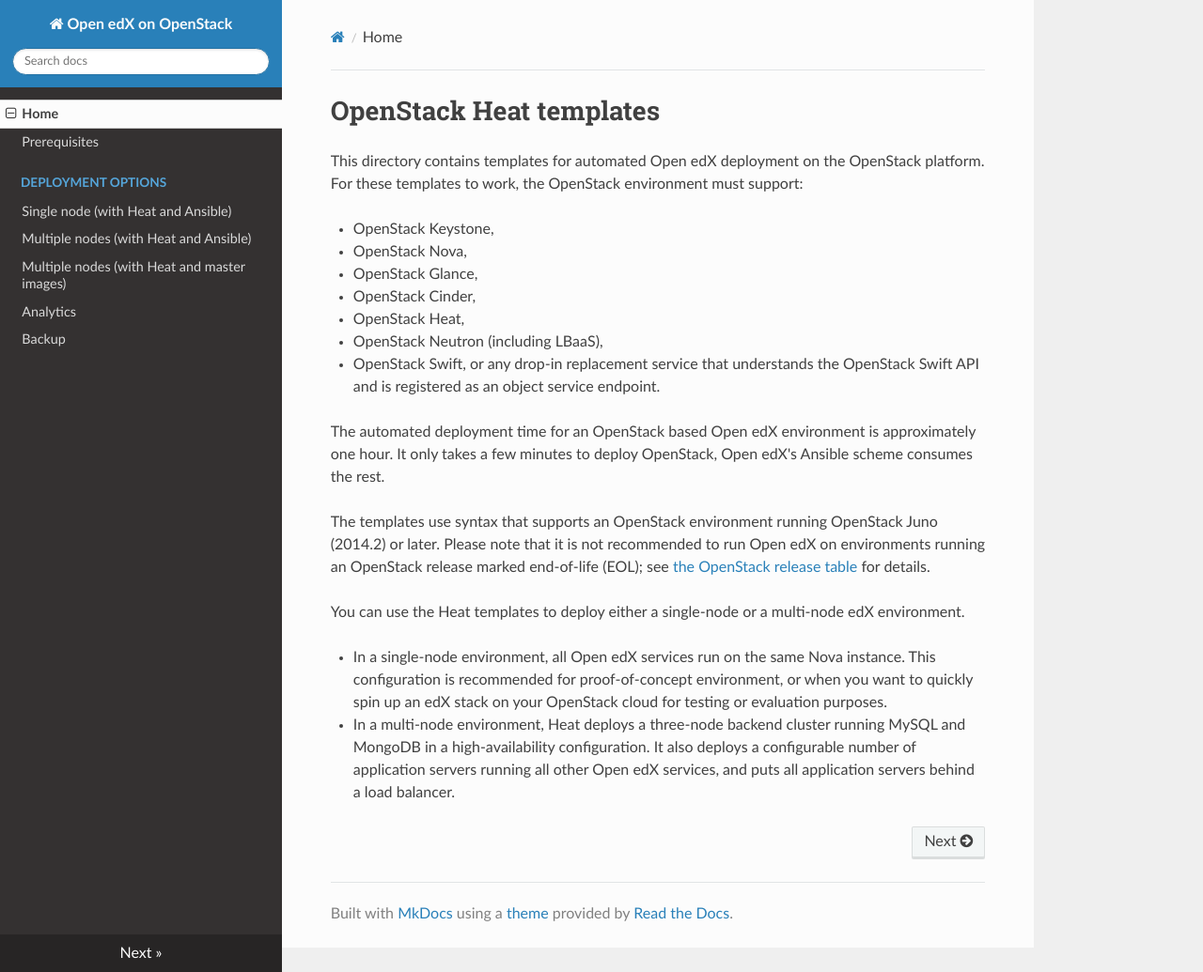
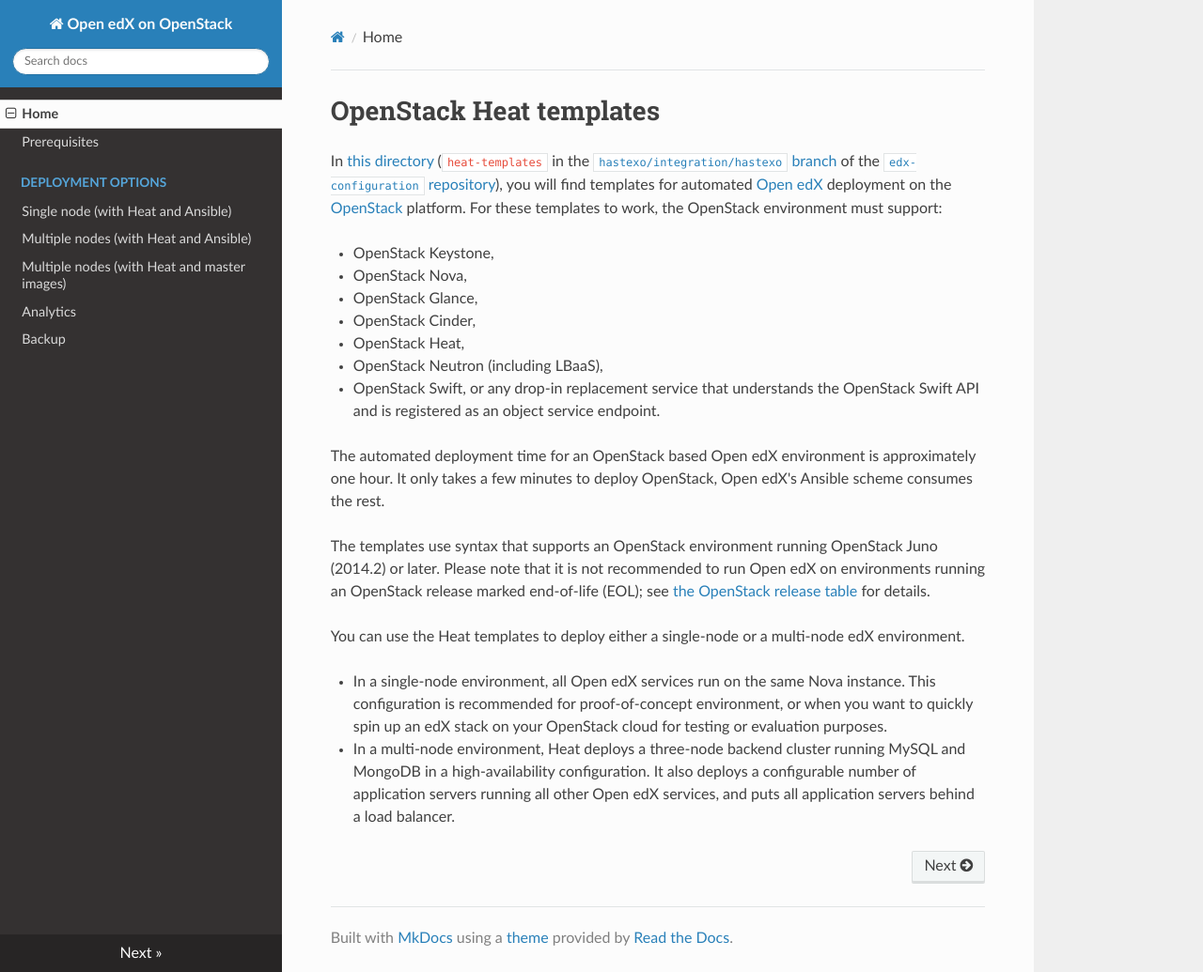
Before and after one commit to arbrandes/openedx-on-openstack, an MkDocs documentation site: the page built from docs/index.md, in a window 1280 px wide and 1035 px high. Shown: the whole window at 94% size. Built offline with MkDocs 1.6.1, drawn with Linux system fonts in a browser that asks for light colours; nearby versions of some CDN libraries; old or Windows-style settings are respelled for this version of MkDocs.

Commit message:
Improve introduction paragraph

```diff
--- a/docs/index.md
+++ b/docs/index.md
@@ -1,8 +1,14 @@
 # OpenStack Heat templates
 
-This directory contains templates for automated Open edX deployment on
-the OpenStack platform. For these templates to work, the OpenStack
-environment must support:
+In
+[this directory](https://github.com/hastexo/edx-configuration/tree/hastexo/integration/hastexo/heat-templates)
+(`heat-templates` in the
+[`hastexo/integration/hastexo` branch](https://github.com/hastexo/edx-configuration/tree/hastexo/integration/hastexo)
+of the
+[`edx-configuration` repository](https://github.com/edx/configuration)),
+you will find templates for automated [Open edX](https://open.edx.org)
+deployment on the [OpenStack](http://www.openstack.org) platform. For
+these templates to work, the OpenStack environment must support:
 
 - OpenStack Keystone,
 - OpenStack Nova,
```
